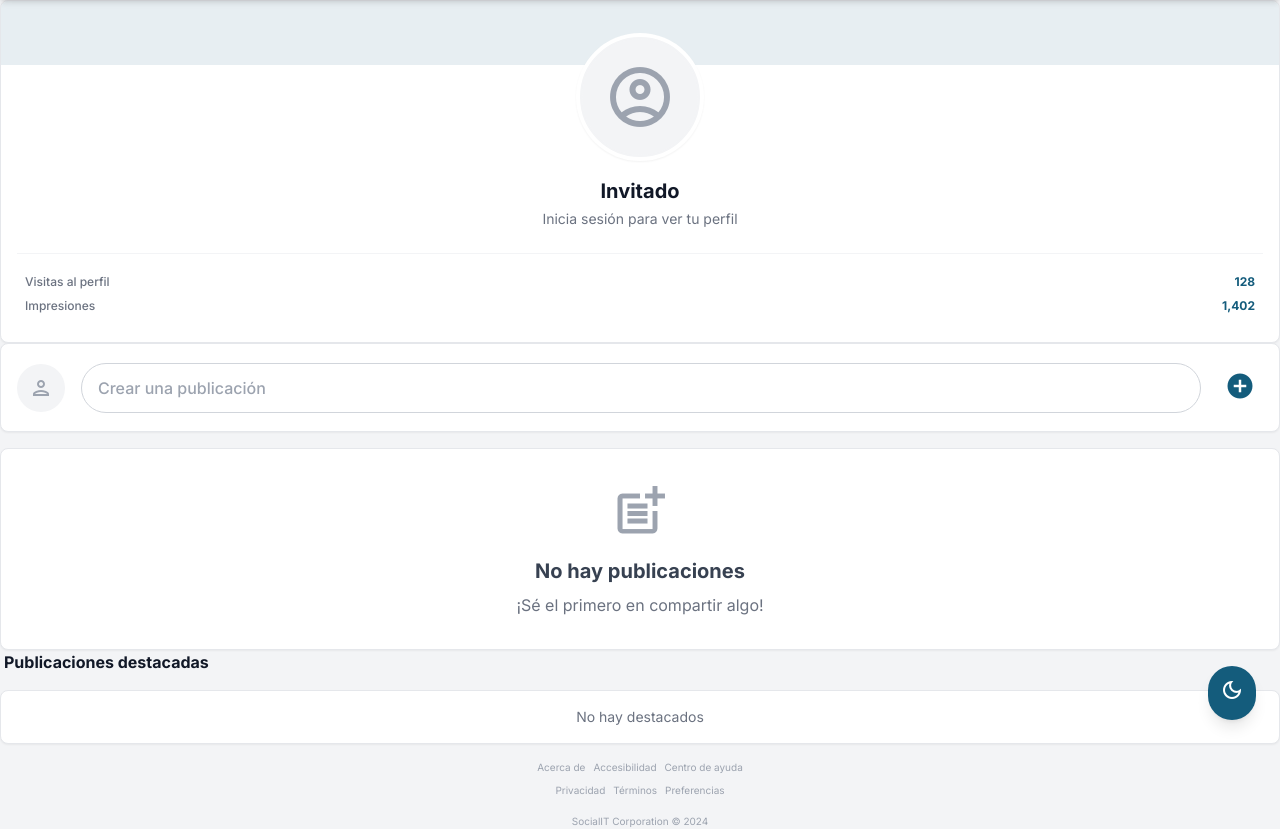
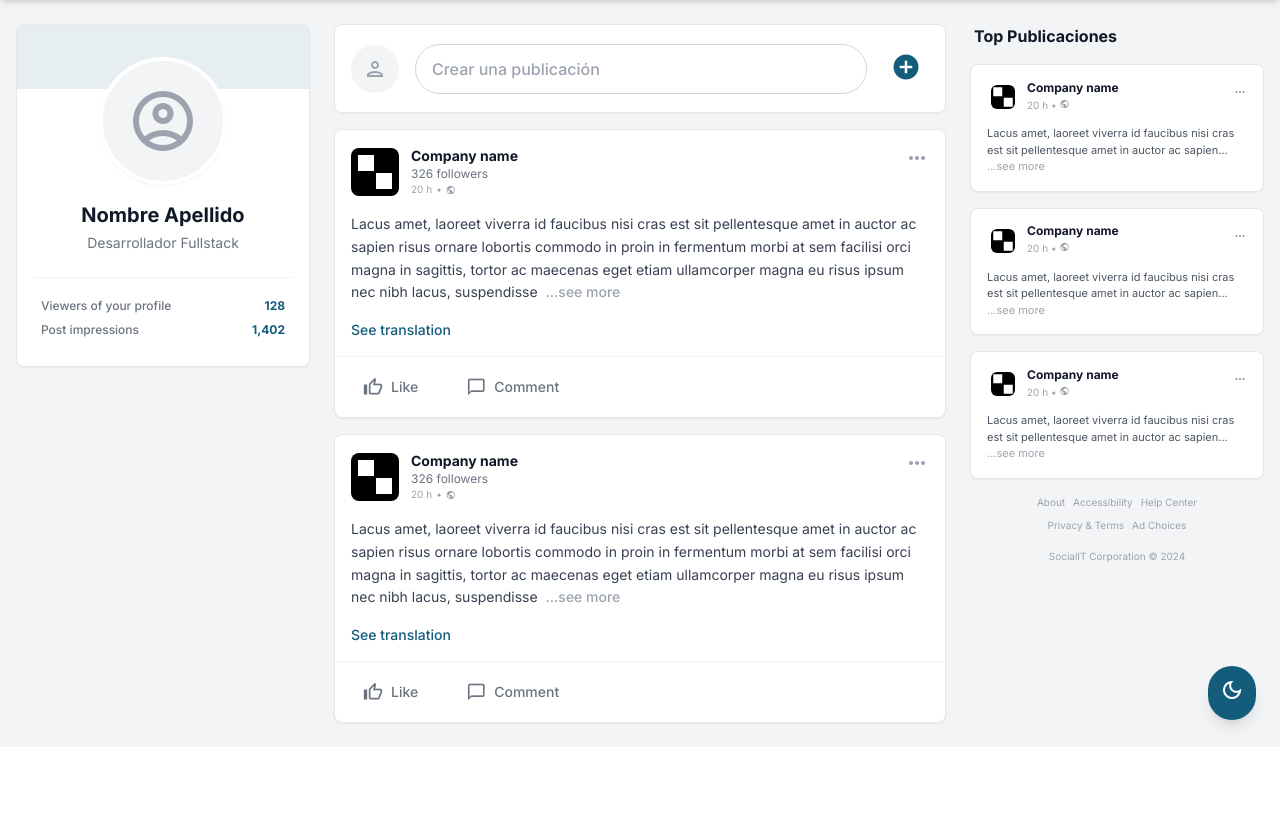
Before and after one commit to Brhandon28/Red-Social-ATI, a Django app: template posts/templates/posts/feed.html in a window 1280 px wide. Shown: the part 56-885 px from the top of the page. After the commit the page ends 795 px from the top, so only its background shows below. Run offline with Django 5.2, Linux system fonts and the light colour scheme; the template is opened without the code that fills it, so the values that code supplies are empty; parts of the project's set-up code (start-up, migrations or seed data) failed here and were passed over; some libraries are stand-ins or nearby versions.

Commit message:
refactor feed template for improved layout and user profile display

```diff
--- a/posts/templates/posts/feed.html
+++ b/posts/templates/posts/feed.html
@@ -1,9 +1,8 @@
 {% extends 'base.html' %}
 
-{% block title %}Inicio - SocialIT{% endblock %}
-
 {% block content %}
-<!-- Sidebar izquierdo - Perfil -->
+<main class="max-w-7xl mx-auto px-4 py-6 grid grid-cols-12 gap-6">
+    <!-- Sidebar izquierdo -->
     <aside class="col-span-12 md:col-span-3">
         <div class="bg-white dark:bg-slate-800 rounded-lg shadow-sm overflow-hidden border border-gray-200 dark:border-slate-700">
             <div class="h-16 bg-primary/10 dark:bg-primary/20"></div>
@@ -14,21 +13,16 @@
                     </div>
                 </div>
                 <div class="text-center mt-4">
-                {% if user.is_authenticated %}
-                <h2 class="text-xl font-bold text-gray-900 dark:text-white">{{ user.get_full_name|default:user.username }}</h2>
-                <p class="text-sm text-gray-500 dark:text-gray-400 mt-1">{{ user.profile.title|default:"Desarrollador" }}</p>
-                {% else %}
-                <h2 class="text-xl font-bold text-gray-900 dark:text-white">Invitado</h2>
-                <p class="text-sm text-gray-500 dark:text-gray-400 mt-1">Inicia sesión para ver tu perfil</p>
-                {% endif %}
+                    <h2 class="text-xl font-bold text-gray-900 dark:text-white">Nombre Apellido</h2>
+                    <p class="text-sm text-gray-500 dark:text-gray-400 mt-1">Desarrollador Fullstack</p>
                 </div>
                 <div class="w-full border-t border-gray-100 dark:border-slate-700 mt-6 pt-4">
                     <div class="flex justify-between text-xs font-medium px-2 py-1">
-                    <span class="text-gray-500 dark:text-gray-400">Visitas al perfil</span>
+                        <span class="text-gray-500 dark:text-gray-400">Viewers of your profile</span>
                         <span class="text-primary font-bold">128</span>
                     </div>
                     <div class="flex justify-between text-xs font-medium px-2 py-1">
-                    <span class="text-gray-500 dark:text-gray-400">Impresiones</span>
+                        <span class="text-gray-500 dark:text-gray-400">Post impressions</span>
                         <span class="text-primary font-bold">1,402</span>
                     </div>
                 </div>
@@ -51,20 +45,22 @@
             </button>
         </div>
 
-    <!-- Lista de posts -->
-    {% for post in posts %}
+        <!-- Post 1 -->
         <article class="bg-white dark:bg-slate-800 rounded-lg shadow-sm border border-gray-200 dark:border-slate-700">
             <div class="p-4">
                 <div class="flex items-start justify-between">
                     <div class="flex items-center space-x-3">
-                    <div class="w-12 h-12 bg-primary/20 flex items-center justify-center rounded overflow-hidden">
-                        <span class="material-icons-outlined text-primary text-3xl">account_circle</span>
+                        <div class="w-12 h-12 bg-black flex items-center justify-center rounded overflow-hidden">
+                            <div class="grid grid-cols-2 gap-0.5">
+                                <div class="w-4 h-4 bg-white"></div><div class="w-4 h-4 bg-black"></div>
+                                <div class="w-4 h-4 bg-black"></div><div class="w-4 h-4 bg-white"></div>
+                            </div>
                         </div>
                         <div>
-                        <h3 class="font-bold text-gray-900 dark:text-white text-sm">{{ post.author.username }}</h3>
-                        <p class="text-xs text-gray-500 dark:text-gray-400">{{ post.author.profile.title|default:"Miembro" }}</p>
+                            <h3 class="font-bold text-gray-900 dark:text-white text-sm">Company name</h3>
+                            <p class="text-xs text-gray-500 dark:text-gray-400">326 followers</p>
                             <div class="flex items-center text-[10px] text-gray-400 dark:text-gray-500">
-                            <span>{{ post.created_at|timesince }}</span>
+                                <span>20 h</span>
                                 <span class="mx-1">•</span>
                                 <span class="material-icons-outlined text-[10px]">public</span>
                             </div>
@@ -74,90 +70,160 @@
                         <span class="material-icons-outlined">more_horiz</span>
                     </button>
                 </div>
-
                 <div class="mt-4 text-sm text-gray-700 dark:text-gray-300 leading-relaxed">
-                {{ post.content|truncatewords:50 }}
-                {% if post.content|wordcount > 50 %}
-                <button class="text-gray-400 font-medium hover:underline ml-1">...ver más</button>
-                {% endif %}
+                    Lacus amet, laoreet viverra id faucibus nisi cras est sit pellentesque amet in auctor ac sapien risus ornare lobortis commodo in proin in fermentum morbi at sem facilisi orci magna in sagittis, tortor ac maecenas eget etiam ullamcorper magna eu risus ipsum nec nibh lacus, suspendisse
+                    <button class="text-gray-400 font-medium hover:underline ml-1">...see more</button>
                 </div>
-
-            {% if post.image %}
-            <div class="mt-4">
-                <img src="{{ post.image.url }}" class="rounded-lg w-full" alt="Post image">
+                <div class="mt-4 text-primary font-medium text-sm">
+                    <button class="hover:underline">See translation</button>
                 </div>
-            {% endif %}
-
-            {% if post.has_translation %}
-            <div class="mt-4 text-primary font-medium text-sm">
-                <button class="hover:underline">Ver traducción</button>
             </div>
-            {% endif %}
-        </div>
-
             <div class="px-4 py-2 border-t border-gray-100 dark:border-slate-700 flex items-center space-x-6">
                 <button class="flex items-center space-x-2 text-gray-500 dark:text-gray-400 hover:bg-gray-50 dark:hover:bg-slate-700 px-3 py-2 rounded transition-colors">
                     <span class="material-icons-outlined text-xl">thumb_up_off_alt</span>
-                <span class="text-sm font-medium">Me gusta</span>
+                    <span class="text-sm font-medium">Like</span>
                 </button>
                 <button class="flex items-center space-x-2 text-gray-500 dark:text-gray-400 hover:bg-gray-50 dark:hover:bg-slate-700 px-3 py-2 rounded transition-colors">
                     <span class="material-icons-outlined text-xl">chat_bubble_outline</span>
-                <span class="text-sm font-medium">Comentar</span>
+                    <span class="text-sm font-medium">Comment</span>
                 </button>
             </div>
         </article>
-    {% empty %}
-    <div class="bg-white dark:bg-slate-800 rounded-lg shadow-sm p-8 text-center border border-gray-200 dark:border-slate-700">
-        <span class="material-icons-outlined text-6xl text-gray-400 mb-4">post_add</span>
-        <h3 class="text-xl font-bold text-gray-700 dark:text-gray-300 mb-2">No hay publicaciones</h3>
-        <p class="text-gray-500 dark:text-gray-400">¡Sé el primero en compartir algo!</p>
+
+        <!-- Post 2 -->
+        <article class="bg-white dark:bg-slate-800 rounded-lg shadow-sm border border-gray-200 dark:border-slate-700">
+            <div class="p-4">
+                <div class="flex items-start justify-between">
+                    <div class="flex items-center space-x-3">
+                        <div class="w-12 h-12 bg-black flex items-center justify-center rounded overflow-hidden">
+                            <div class="grid grid-cols-2 gap-0.5">
+                                <div class="w-4 h-4 bg-white"></div><div class="w-4 h-4 bg-black"></div>
+                                <div class="w-4 h-4 bg-black"></div><div class="w-4 h-4 bg-white"></div>
                             </div>
-    {% endfor %}
+                        </div>
+                        <div>
+                            <h3 class="font-bold text-gray-900 dark:text-white text-sm">Company name</h3>
+                            <p class="text-xs text-gray-500 dark:text-gray-400">326 followers</p>
+                            <div class="flex items-center text-[10px] text-gray-400 dark:text-gray-500">
+                                <span>20 h</span>
+                                <span class="mx-1">•</span>
+                                <span class="material-icons-outlined text-[10px]">public</span>
+                            </div>
+                        </div>
+                    </div>
+                    <button class="text-gray-400">
+                        <span class="material-icons-outlined">more_horiz</span>
+                    </button>
+                </div>
+                <div class="mt-4 text-sm text-gray-700 dark:text-gray-300 leading-relaxed">
+                    Lacus amet, laoreet viverra id faucibus nisi cras est sit pellentesque amet in auctor ac sapien risus ornare lobortis commodo in proin in fermentum morbi at sem facilisi orci magna in sagittis, tortor ac maecenas eget etiam ullamcorper magna eu risus ipsum nec nibh lacus, suspendisse
+                    <button class="text-gray-400 font-medium hover:underline ml-1">...see more</button>
+                </div>
+                <div class="mt-4 text-primary font-medium text-sm">
+                    <button class="hover:underline">See translation</button>
+                </div>
+            </div>
+            <div class="px-4 py-2 border-t border-gray-100 dark:border-slate-700 flex items-center space-x-6">
+                <button class="flex items-center space-x-2 text-gray-500 dark:text-gray-400 hover:bg-gray-50 dark:hover:bg-slate-700 px-3 py-2 rounded transition-colors">
+                    <span class="material-icons-outlined text-xl">thumb_up_off_alt</span>
+                    <span class="text-sm font-medium">Like</span>
+                </button>
+                <button class="flex items-center space-x-2 text-gray-500 dark:text-gray-400 hover:bg-gray-50 dark:hover:bg-slate-700 px-3 py-2 rounded transition-colors">
+                    <span class="material-icons-outlined text-xl">chat_bubble_outline</span>
+                    <span class="text-sm font-medium">Comment</span>
+                </button>
+            </div>
+        </article>
     </section>
 
-<!-- Sidebar derecho - Trending -->
+    <!-- Sidebar derecho -->
     <aside class="col-span-12 md:col-span-3 space-y-4">
-    <h4 class="font-bold text-gray-900 dark:text-white px-1">Publicaciones destacadas</h4>
+        <h4 class="font-bold text-gray-900 dark:text-white px-1">Top Publicaciones</h4>
 
-    {% for post in trending_posts|slice:":3" %}
+        <!-- Top post 1 -->
         <div class="bg-white dark:bg-slate-800 rounded-lg shadow-sm border border-gray-200 dark:border-slate-700 p-4">
             <div class="flex items-start justify-between">
                 <div class="flex items-center space-x-2">
-                <div class="w-8 h-8 bg-primary/20 flex items-center justify-center rounded overflow-hidden">
-                    <span class="material-icons-outlined text-primary text-lg">account_circle</span>
+                    <div class="w-8 h-8 bg-black flex items-center justify-center rounded overflow-hidden scale-75">
+                        <div class="grid grid-cols-2 gap-0.5">
+                            <div class="w-3 h-3 bg-white"></div><div class="w-3 h-3 bg-black"></div>
+                            <div class="w-3 h-3 bg-black"></div><div class="w-3 h-3 bg-white"></div>
+                        </div>
                     </div>
                     <div>
-                    <h5 class="text-xs font-bold text-gray-900 dark:text-white leading-none">{{ post.author.username }}</h5>
-                    <p class="text-[10px] text-gray-400 mt-1">{{ post.created_at|timesince }} • <span class="material-icons-outlined text-[10px]">public</span></p>
+                        <h5 class="text-xs font-bold text-gray-900 dark:text-white leading-none">Company name</h5>
+                        <p class="text-[10px] text-gray-400 mt-1">20 h • <span class="material-icons-outlined text-[10px]">public</span></p>
                     </div>
                 </div>
                 <button class="text-gray-400"><span class="material-icons-outlined text-sm">more_horiz</span></button>
             </div>
             <div class="mt-3 text-[11px] text-gray-600 dark:text-gray-400 line-clamp-3">
-            {{ post.content|truncatewords:15 }}
-            <span class="text-gray-400 cursor-pointer">...ver más</span>
+                Lacus amet, laoreet viverra id faucibus nisi cras est sit pellentesque amet in auctor ac sapien...
+                <span class="text-gray-400 cursor-pointer">...see more</span>
             </div>
         </div>
-    {% empty %}
-    <div class="bg-white dark:bg-slate-800 rounded-lg shadow-sm p-4 text-center border border-gray-200 dark:border-slate-700">
-        <p class="text-gray-500 text-sm">No hay destacados</p>
+
+        <!-- Top post 2 -->
+        <div class="bg-white dark:bg-slate-800 rounded-lg shadow-sm border border-gray-200 dark:border-slate-700 p-4">
+            <div class="flex items-start justify-between">
+                <div class="flex items-center space-x-2">
+                    <div class="w-8 h-8 bg-black flex items-center justify-center rounded overflow-hidden scale-75">
+                        <div class="grid grid-cols-2 gap-0.5">
+                            <div class="w-3 h-3 bg-white"></div><div class="w-3 h-3 bg-black"></div>
+                            <div class="w-3 h-3 bg-black"></div><div class="w-3 h-3 bg-white"></div>
                         </div>
-    {% endfor %}
+                    </div>
+                    <div>
+                        <h5 class="text-xs font-bold text-gray-900 dark:text-white leading-none">Company name</h5>
+                        <p class="text-[10px] text-gray-400 mt-1">20 h • <span class="material-icons-outlined text-[10px]">public</span></p>
+                    </div>
+                </div>
+                <button class="text-gray-400"><span class="material-icons-outlined text-sm">more_horiz</span></button>
+            </div>
+            <div class="mt-3 text-[11px] text-gray-600 dark:text-gray-400 line-clamp-3">
+                Lacus amet, laoreet viverra id faucibus nisi cras est sit pellentesque amet in auctor ac sapien...
+                <span class="text-gray-400 cursor-pointer">...see more</span>
+            </div>
+        </div>
 
+        <!-- Top post 3 -->
+        <div class="bg-white dark:bg-slate-800 rounded-lg shadow-sm border border-gray-200 dark:border-slate-700 p-4">
+            <div class="flex items-start justify-between">
+                <div class="flex items-center space-x-2">
+                    <div class="w-8 h-8 bg-black flex items-center justify-center rounded overflow-hidden scale-75">
+                        <div class="grid grid-cols-2 gap-0.5">
+                            <div class="w-3 h-3 bg-white"></div><div class="w-3 h-3 bg-black"></div>
+                            <div class="w-3 h-3 bg-black"></div><div class="w-3 h-3 bg-white"></div>
+                        </div>
+                    </div>
+                    <div>
+                        <h5 class="text-xs font-bold text-gray-900 dark:text-white leading-none">Company name</h5>
+                        <p class="text-[10px] text-gray-400 mt-1">20 h • <span class="material-icons-outlined text-[10px]">public</span></p>
+                    </div>
+                </div>
+                <button class="text-gray-400"><span class="material-icons-outlined text-sm">more_horiz</span></button>
+            </div>
+            <div class="mt-3 text-[11px] text-gray-600 dark:text-gray-400 line-clamp-3">
+                Lacus amet, laoreet viverra id faucibus nisi cras est sit pellentesque amet in auctor ac sapien...
+                <span class="text-gray-400 cursor-pointer">...see more</span>
+            </div>
+        </div>
+
+        <!-- Footer links -->
         <div class="px-1 text-[10px] text-gray-400 dark:text-gray-500 space-y-2 mt-4 text-center">
             <div class="flex justify-center space-x-2 flex-wrap">
-            <a class="hover:underline" href="#">Acerca de</a>
-            <a class="hover:underline" href="#">Accesibilidad</a>
-            <a class="hover:underline" href="#">Centro de ayuda</a>
+                <a class="hover:underline" href="#">About</a>
+                <a class="hover:underline" href="#">Accessibility</a>
+                <a class="hover:underline" href="#">Help Center</a>
             </div>
             <div class="flex justify-center space-x-2 flex-wrap">
-            <a class="hover:underline" href="#">Privacidad</a>
-            <a class="hover:underline" href="#">Términos</a>
-            <a class="hover:underline" href="#">Preferencias</a>
+                <a class="hover:underline" href="#">Privacy &amp; Terms</a>
+                <a class="hover:underline" href="#">Ad Choices</a>
             </div>
             <div class="pt-2">
                 SocialIT Corporation © 2024
             </div>
         </div>
     </aside>
+</main>
 {% endblock %}
```
Lines whose indentation alone changed are shown as unchanged.
